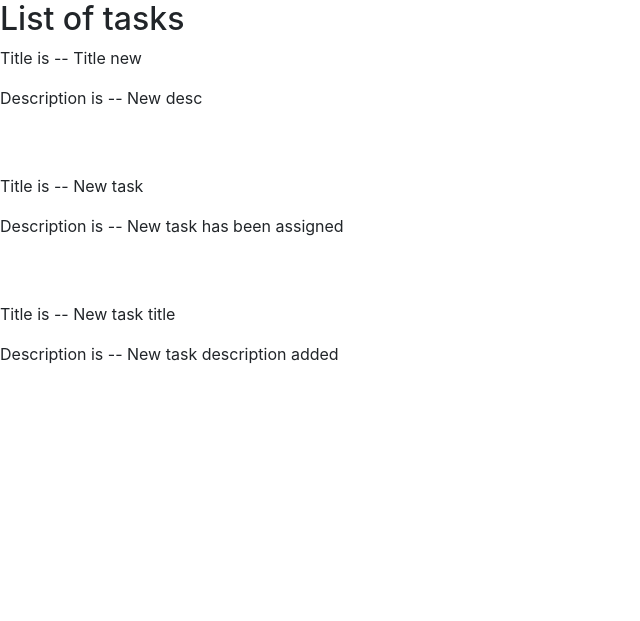
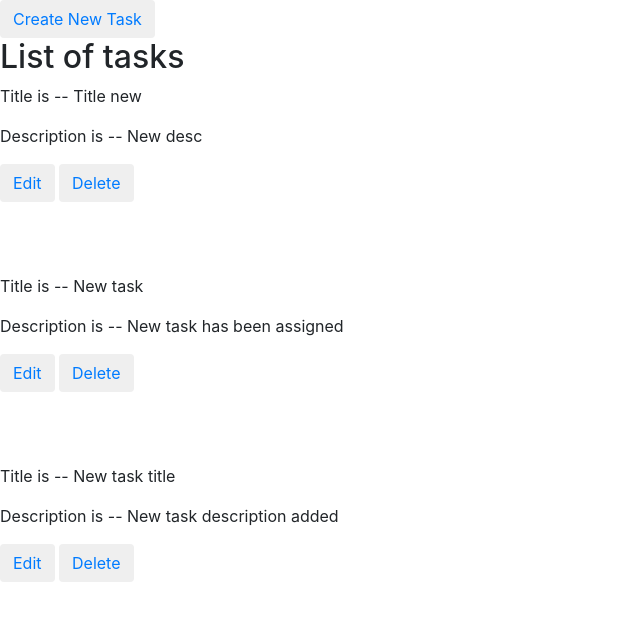
Before and after one commit to UtkJaiswal/Django-CRUD, a Django app: page / in a window 1280 px wide. Shown: the top 621 px of the page, without its empty margins (0-640 px from the left). Run offline with Django 4.2, Linux system fonts and the light colour scheme; data comes from the database, SQL or seed files in the repository; both versions use the stored data as it was after the commit; some libraries are stand-ins or nearby versions.

Commit message:
edit and delete functionality added

```diff
--- a/list/urls.py
+++ b/list/urls.py
@@ -5,5 +5,8 @@ from . import views
 urlpatterns = [
     path("", views.index, name="index"),
     path("create/", views.create, name="create"),
+    path("edit/<int:id>/", views.edit, name="edit"),
+    path("save/<int:id>/", views.save, name="save"),
+    path("delete/<int:id>/", views.delete, name="delete"),
 
 ]
--- a/list/views.py
+++ b/list/views.py
@@ -23,3 +23,45 @@ def create(request):
 
         return render(request,"index.html",context)
     return render(request,"create.html")
+
+def edit(request,id):
+    curr_task = Tasks.objects.get(id=id)
+    context = {
+            'curr_task':curr_task
+        }
+    return render(request,"edit.html",context)
+
+def save(request,id):
+    curr_task_title = request.POST.get("title")
+    curr_task_desc = request.POST.get("desc")
+
+    curr_task=Tasks.objects.get(id=id)
+
+    curr_task.title=curr_task_title
+    curr_task.desc=curr_task_desc
+
+    curr_task.save()
+
+    all_tasks = Tasks.objects.all()
+
+    context = {
+            'all_tasks':all_tasks
+        }
+
+    return render(request,"index.html",context)
+
+def delete(request,id):
+
+
+    curr_task=Tasks.objects.get(id=id)
+
+
+    curr_task.delete()
+
+    all_tasks = Tasks.objects.all()
+
+    context = {
+            'all_tasks':all_tasks
+        }
+
+    return render(request,"index.html",context)
--- a/templates/base.html
+++ b/templates/base.html
@@ -1,6 +1,9 @@
 <!DOCTYPE html>
 <html lang="en">
 <head>
+    <meta charset="utf-8">
+    <meta name="viewport" content="width=device-width, initial-scale=1, shrink-to-fit=no">
+
     <link rel="stylesheet" href="https://cdn.jsdelivr.net/npm/bootstrap@4.0.0/dist/css/bootstrap.min.css" integrity="sha384-Gn5384xqQ1aoWXA+058RXPxPg6fy4IWvTNh0E263XmFcJlSAwiGgFAW/dAiS6JXm" crossorigin="anonymous">
     <title>{% block title %}Base Title{% endblock %}</title>
 </head>
--- a/templates/index.html
+++ b/templates/index.html
@@ -4,12 +4,14 @@
 
 {% block content %}
 
+    <button class="btn btn-sucess"><a href="/create/">Create New Task</a></button>
     <h2>List of tasks</h2>
     {% for task in all_tasks %}
     <p>Title is --  {{task.title}}</p>
     <p>Description is --  {{task.desc}}</p>
-    <br>
-    <br>
+    <button class="btn btn-sucess"><a href="/edit/{{task.id}}">Edit</a></button>
+    <button class="btn btn-sucess"><a href="/delete/{{task.id}}">Delete</a></button>
+    <br><br><br><br>
     {% endfor %}
 
 {% endblock %}
```
Also changed, not shown: templates/edit.html (added, +26 -0 lines), db.sqlite3.
